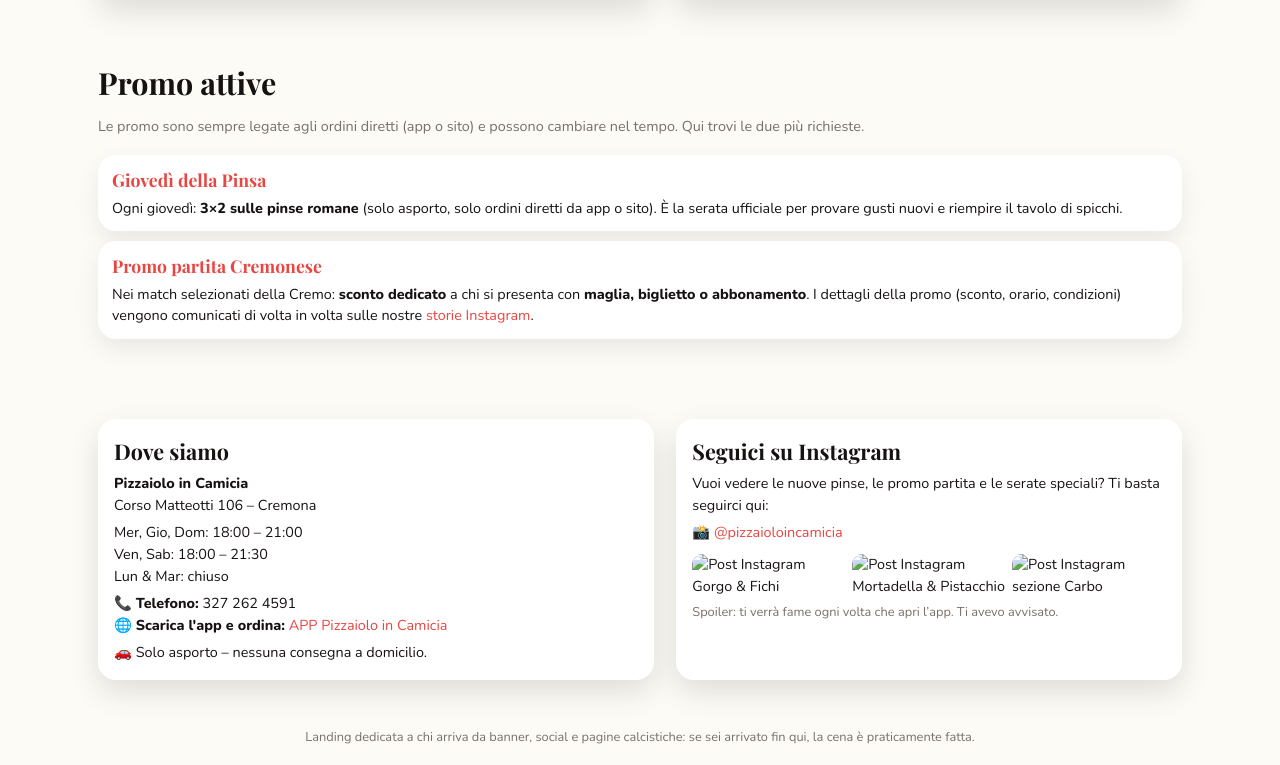
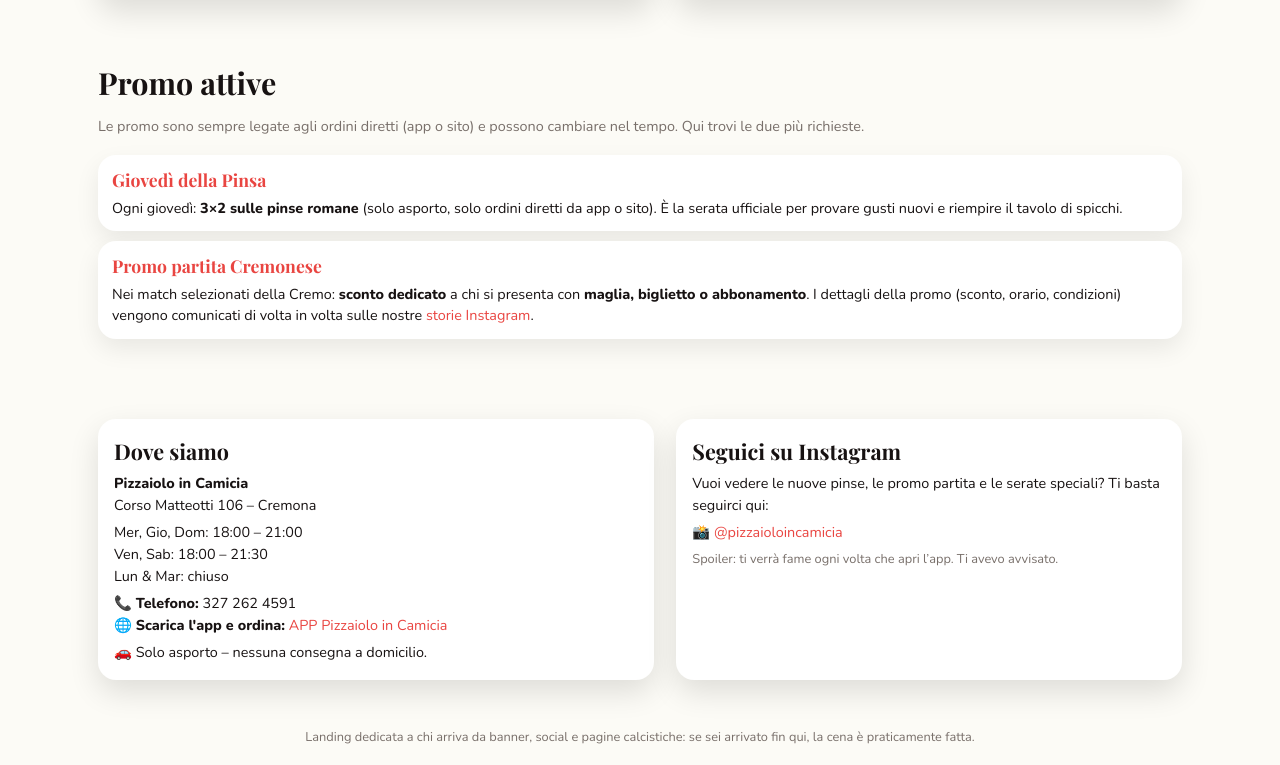
Before and after one commit to pizzaioloincamicia/Landing_pizza, a plain HTML site: page index.html in a window 1280 px wide. Shown: the part 2380-3145 px from the top of the page. Drawn offline with nearby package versions, Linux system fonts and the light colour scheme.

Commit message:
Update index.html
tolto immagini broken sotto instagram

```diff
--- a/index.html
+++ b/index.html
@@ -539,11 +539,6 @@
         <p style="margin-top:6px;">
           📸 <a href="https://instagram.com/pizzaioloincamicia" target="_blank">@pizzaioloincamicia</a>
         </p>
-        <div style="display:grid; grid-template-columns:repeat(3,1fr); gap:6px; margin-top:10px;">
-          <img src="ig-gorgo-fichi.jpg" alt="Post Instagram Gorgo & Fichi" style="border-radius:10px;">
-          <img src="ig-mortadella-pistacchio.jpg" alt="Post Instagram Mortadella & Pistacchio" style="border-radius:10px;">
-          <img src="ig-carbo-sezione.jpg" alt="Post Instagram sezione Carbo" style="border-radius:10px;">
-        </div>
         <p style="font-size:0.8rem; color:var(--grey); margin-top:6px;">
           Spoiler: ti verrà fame ogni volta che apri l’app. Ti avevo avvisato.
         </p>
```
